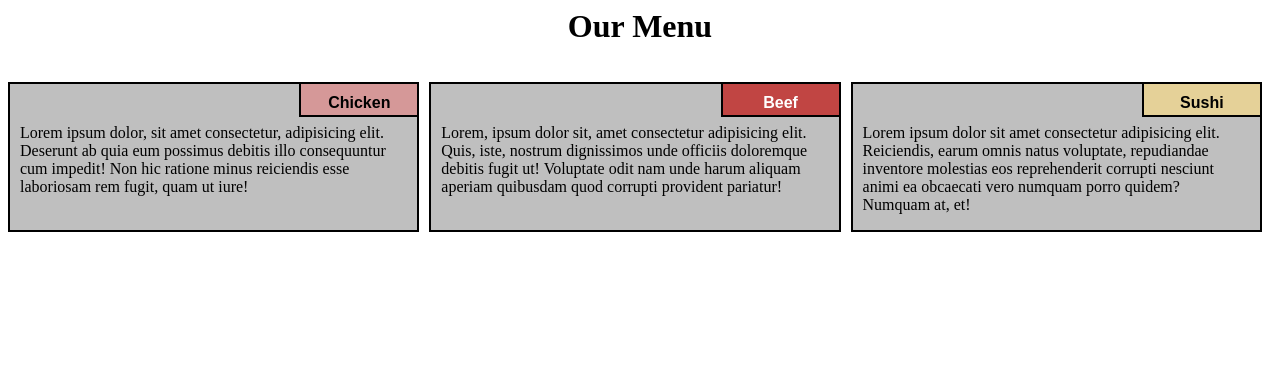
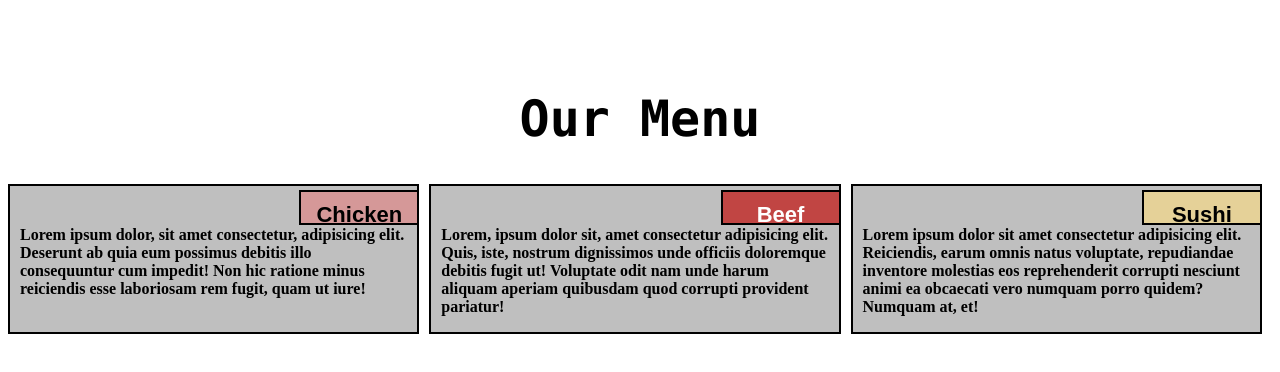
Before and after one commit to bhaskarroyboss/module2, a plain HTML site: page index.html in a window 1280 px wide. Drawn offline with Linux system fonts and the light colour scheme.

Commit message:
Update style.css

```diff
--- a/css/style.css
+++ b/css/style.css
@@ -4,6 +4,10 @@
 
 h1{
   text-align: center;
+  font-family: "Lucida Console", "Courier New", monospace;
+  font-size:50px;
+  margin-top:90px;
+  margin-bottom:20px;
 }
 
 p {
@@ -13,6 +17,8 @@ p {
   margin-right: 10px;
   padding: 40px 10px 5px 10px;
   overflow: hidden;
+  font-weight:bold;
+  font-size:16px;
 }
 
 
@@ -27,6 +33,7 @@ p {
   top: 0;
   right: 0;
   font-weight: bold;
+  font-size:22px;
   height: 35px;
   width: 120px;
   padding: 10px;
@@ -41,6 +48,7 @@ p {
   top: 0;
   right: 0;
   font-weight: bold;
+  font-size:22px;
   height: 35px;
   width: 120px;
   padding: 10px;
@@ -54,6 +62,7 @@ p {
   top: 0;
   right: 0;
   font-weight: bold;
+  font-size:22px;
   height: 35px;
   width: 120px;
   padding: 10px;
@@ -201,6 +210,4 @@ p {
   .col-sm-12 {
     width: 100%;
   }
-
-
 }
```
